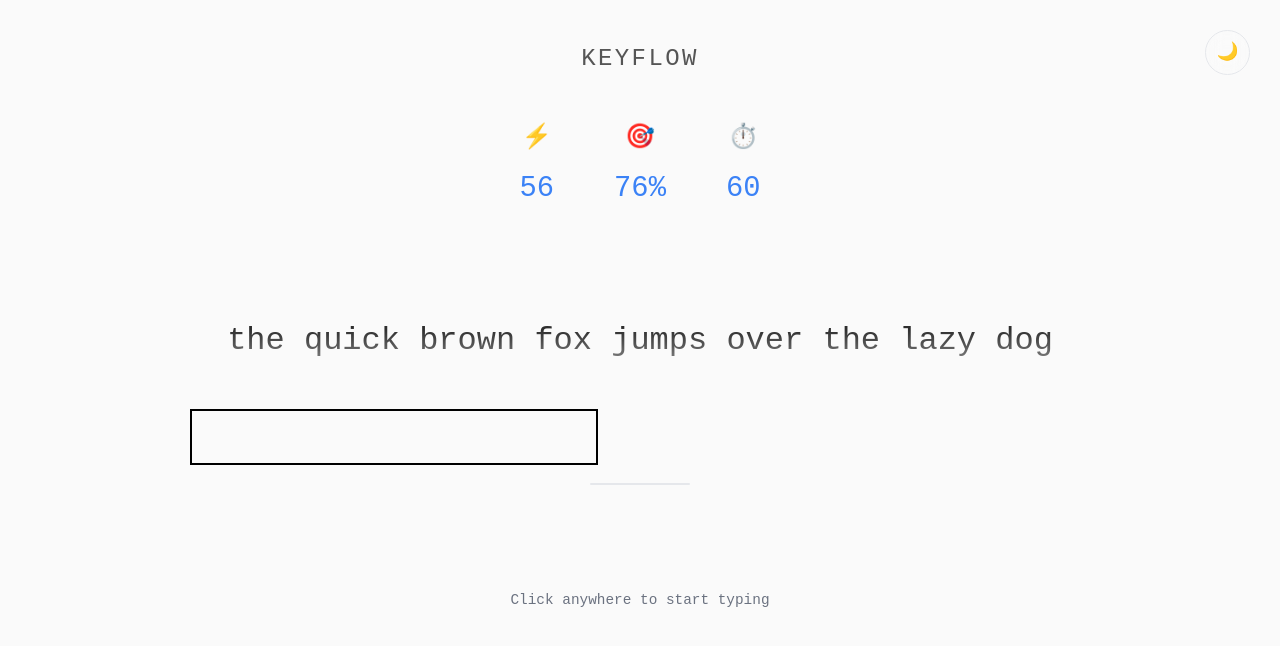
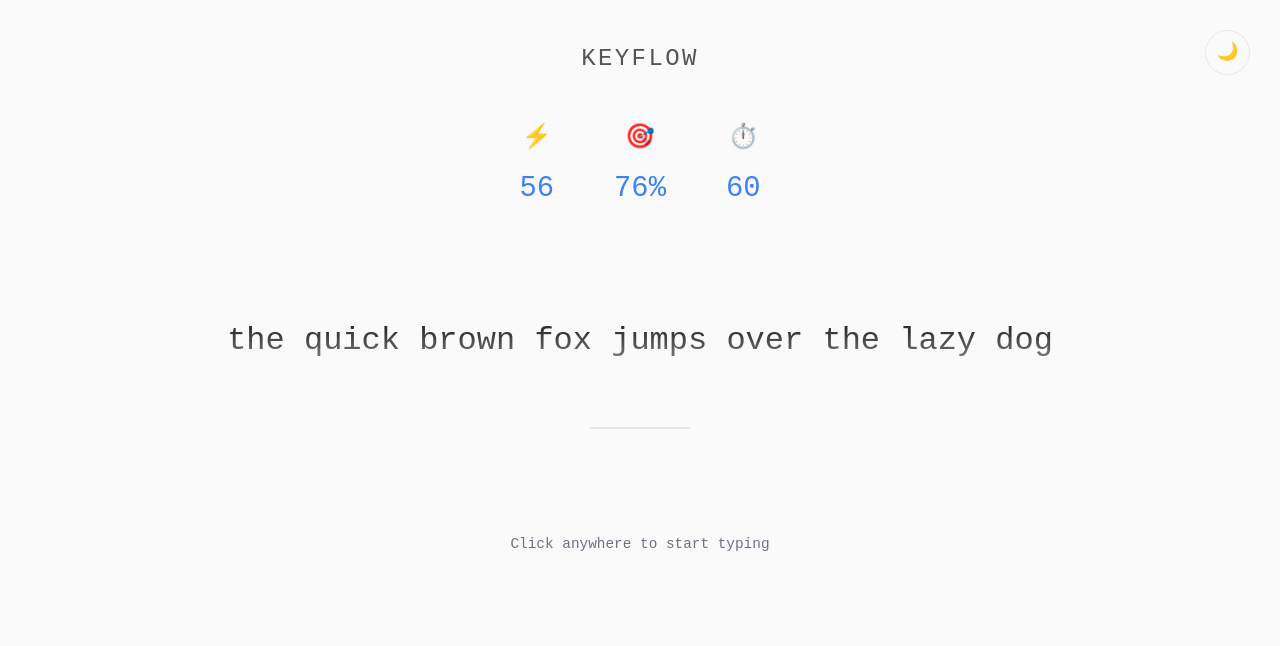
Before and after one commit to GaurabPrasai/keyflow, a React (Vite) app: page / in a window 1280 px wide. Shown: the top 646 px of the page. Built offline with nearby package versions, Linux system fonts and the light colour scheme; some icons are missing.

Commit message:
refactor: enhance TypingBox component and fixed useTyping hook bug

```diff
--- a/src/components/TypingBox.jsx
+++ b/src/components/TypingBox.jsx
@@ -1,22 +1,46 @@
 import useTyping from "../hooks/useTyping";
 
 const TypingBox = () => {
-
-  const{ inputValue, isTyping, targetText, handleInputChange, charStatus } = useTyping();
+  const {
+    isTyping,
+    inputValue,
+    currentIndex,
+    targetText,
+    handleInputChange,
+    charStatus,
+  } = useTyping();
 
   return (
     <div className="typing-container">
       <div className="text-display" id="textDisplay">
-        {targetText}
+        {targetText.split("").map((char, index) => {
+          const status = charStatus[index];
+          return (
+            <span
+              key={index}
+              className={
+                status === "correct"
+                  ? "correct"
+                  : status === "incorrect"
+                  ? "incorrect"
+                  : ""
+              }
+            >
+              {char}
+            </span>
+          );
+        })}
       </div>
       <input
         type="text"
         className="input-field"
         id="inputField"
-        autocomplete="off"
-        autocorrect="off"
-        autocapitalize="off"
-        spellcheck="false"
+        onChange={handleInputChange}
+        value={inputValue}
+        autoComplete="off"
+        autoCorrect="off"
+        autoCapitalize="off"
+        spellCheck="false"
         aria-label="Type the text above"
       />
 
--- a/src/hooks/useTyping.js
+++ b/src/hooks/useTyping.js
@@ -1,4 +1,4 @@
-import { useState, useEffect } from "react";
+import { useState } from "react";
 
 const useTyping = () => {
     const [isTyping, setIsTyping] = useState(false);
@@ -8,24 +8,39 @@ const useTyping = () => {
     const [charStatus, setCharStatus] = useState([]);
 
     const handleInputChange = (e) => {
-        setInputValue(e.target.value);
-        setCurrentIndex(e.target.value.length);
+
+        const newValue = e.target.value;
 
         if (!isTyping) {
             setIsTyping(true);
         }
 
-        let updateStatus = [''];
-        for (let i = 0; i < currentIndex; i++) {
-            if (targetText[i] === inputValue.length) {
-                updateStatus.push("correct");
+        setInputValue(newValue);
+        setCurrentIndex(newValue.length);
 
+        let updateStatus = [];
+
+        // loop over the text to determine its status
+        for (let index = 0; index < targetText.length; index++) {
+
+            // check if user has typed the character or not
+            if (index < newValue.length) {
+
+                // determine wheather the typed character is correct or not
+                if (newValue[index] === targetText[index]) {
+                    updateStatus.push("correct");
+                }
+                else {
+                    updateStatus.push("incorrect");
+                }
+            }
+            else if (index === newValue.length) {
+                updateStatus.push("current");
             }
             else {
-                updateStatus.push("incorrect");
+                updateStatus.push("not yet typed");
             }
         }
-
         setCharStatus(updateStatus);
     }
 
--- a/src/index.css
+++ b/src/index.css
@@ -127,17 +127,17 @@ body {
   border-radius: 2px;
 }
 
-.char.correct {
+.correct {
   color: var(--correct-color);
   background-color: rgba(16, 185, 129, 0.1);
 }
 
-.char.incorrect {
+.incorrect {
   color: var(--incorrect-color);
   background-color: rgba(239, 68, 68, 0.15);
 }
 
-.char.current {
+.current {
   background-color: var(--cursor-color);
   color: var(--bg-color);
   animation: cursor-pulse 1.2s ease-in-out infinite;
@@ -159,20 +159,21 @@ body {
 }
 
 .input-field {
-  /* position: absolute; */
-  /* top: 0; */
-  /* left: 0; */
-  /* width: 100%; */
-  /* height: 100%; */
-  font-family: inherit;
+  position: absolute;
+  top: 0;
+  left: 0;
+  width: 100%;
+  height: 100%;
   font-size: 2rem;
-  /* background: transparent; */
-  border: 2px solid black;
-  /* outline: none; */
-  /* color: transparent; */
-  caret-color: red;
+  background: none;
+  border: none;
+  outline: none;
+  color: transparent;
+  caret-color: transparent;
   /* pointer-events: none; */
+  z-index: 1;
 }
+
 
 .controls {
   display: flex;
@@ -355,11 +356,3 @@ body {
   transition: background-color 0.4s ease, color 0.4s ease,
     border-color 0.4s ease;
 }
-
-.correct{
-  color: green;
-}
-
-.incorrect{
-  color: red;
-}
```
